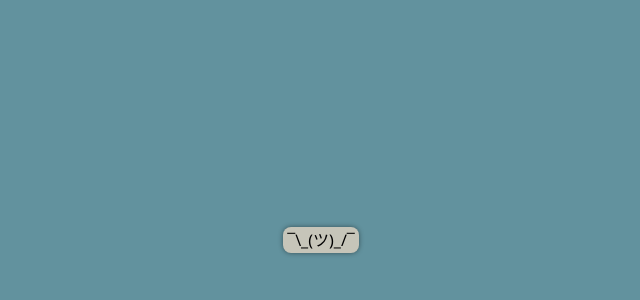
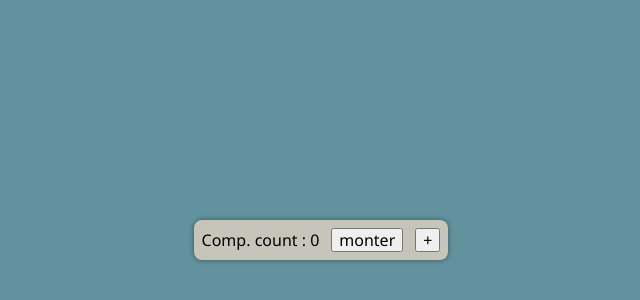
Before and after one commit to YogaSama/mentorat-react-template, a React (Vite) app: page / in a window 1280 px wide. Shown: the part 160-460 px from the top of the page, without its empty margins (319-959 px from the left). Built offline with nearby package versions, Linux system fonts and the light colour scheme.

Commit message:
Init commit.

```diff
--- a/src/App.tsx
+++ /dev/null
@@ -1,5 +0,0 @@
-function App() {
-  return '¯\\_(ツ)_/¯';
-}
-
-export default App;
--- /dev/null
+++ b/src/Component.css
@@ -0,0 +1,7 @@
+.flex {
+    display: flex;
+    align-items: center;
+    justify-content: space-between;
+    gap: 12px;
+    padding: 4px;
+}
--- /dev/null
+++ b/src/Component.tsx
@@ -0,0 +1,60 @@
+import './Component.css';
+import { DependencyList, useEffect, useLayoutEffect, useState } from 'react';
+
+function renderDepList(deps: DependencyList | undefined): string {
+  return deps ? `[${deps.join(',')}]` : '';
+}
+
+interface ComponentProps {
+  name?: string;
+  initCount?: number;
+}
+
+function Component({ name = 'Comp.', initCount = 0 }: ComponentProps) {
+  console.log(
+    `${name} (fonction): au montage, à chaque mise à jour de props / state, au démontage.`
+  );
+
+  const [count, setCount] = useState(() => {
+    console.log(`${name} (useState init): montage pour initialiser "count"`);
+    return initCount;
+  });
+  const [show, setShow] = useState(false);
+
+  const layoutEffectDeps: DependencyList | undefined = [];
+  useLayoutEffect(() => {
+    console.log(
+      `${name} (useLayoutEffect${renderDepList(layoutEffectDeps)} mount)`
+    );
+    return () => {
+      console.log(
+        `${name} (useLayoutEffect${renderDepList(layoutEffectDeps)} unmount):`
+      );
+    };
+  }, layoutEffectDeps);
+
+  const effectDeps: DependencyList | undefined = [];
+  useEffect(() => {
+    console.log(`${name} (useEffect${renderDepList(effectDeps)} mount)`);
+    return () => {
+      console.log(`${name} (useEffect${renderDepList(effectDeps)} unmount):`);
+    };
+  }, effectDeps);
+
+  return (
+    <>
+      <div className="flex">
+        {name} count : {count}
+        <button onClick={() => setShow((prevShow) => !prevShow)}>
+          {show ? `démonter` : `monter`}
+        </button>
+        <button onClick={() => setCount((prevCount) => prevCount + 1)}>
+          +
+        </button>
+      </div>
+      {show && <Component name={'Sub' + name} initCount={count} />}
+    </>
+  );
+}
+
+export default Component;
--- a/src/main.tsx
+++ b/src/main.tsx
@@ -2,7 +2,7 @@ import 'normalize.css';
 import './main.css';
 import './security.ts';
 import { createRoot } from 'react-dom/client';
-import App from './App.tsx';
+import Component from './Component.tsx';
 
 const rootElement = document.getElementById('root')!;
-createRoot(rootElement).render(<App />);
+createRoot(rootElement).render(<Component />);
```
